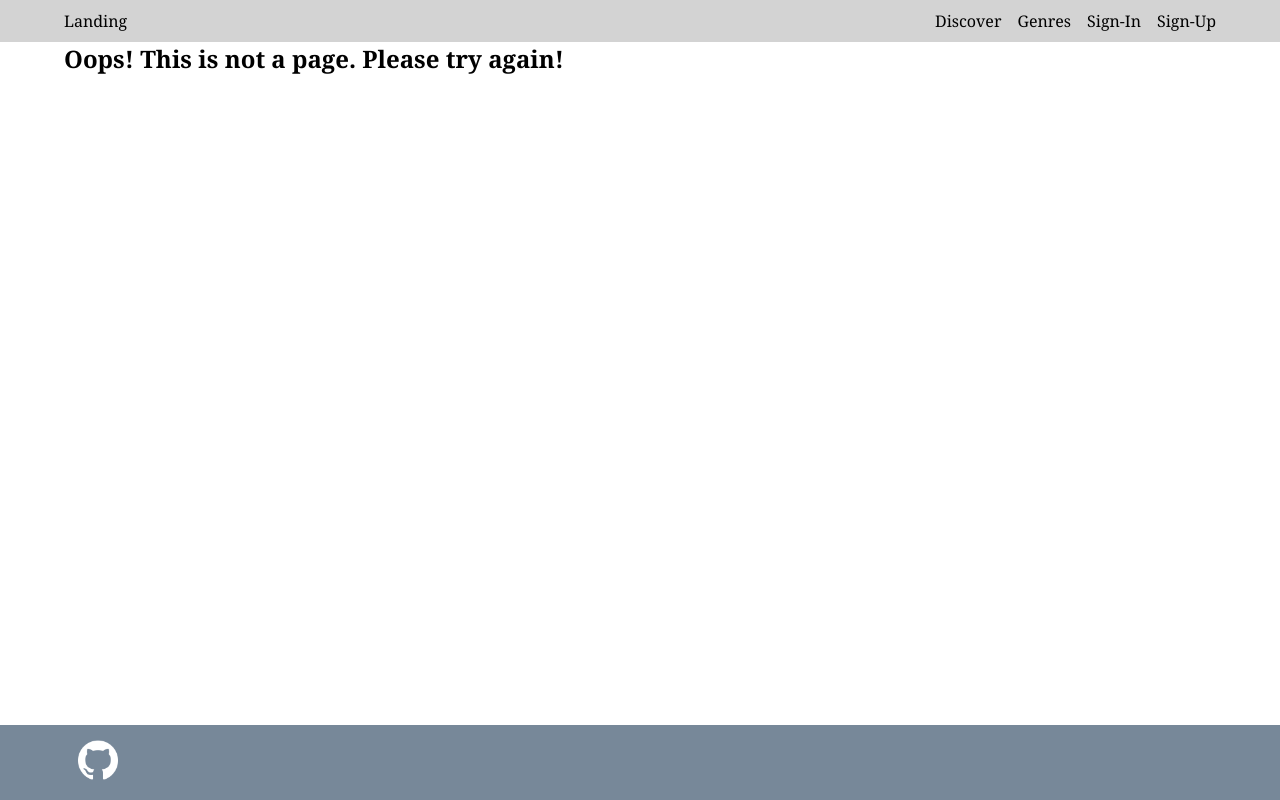
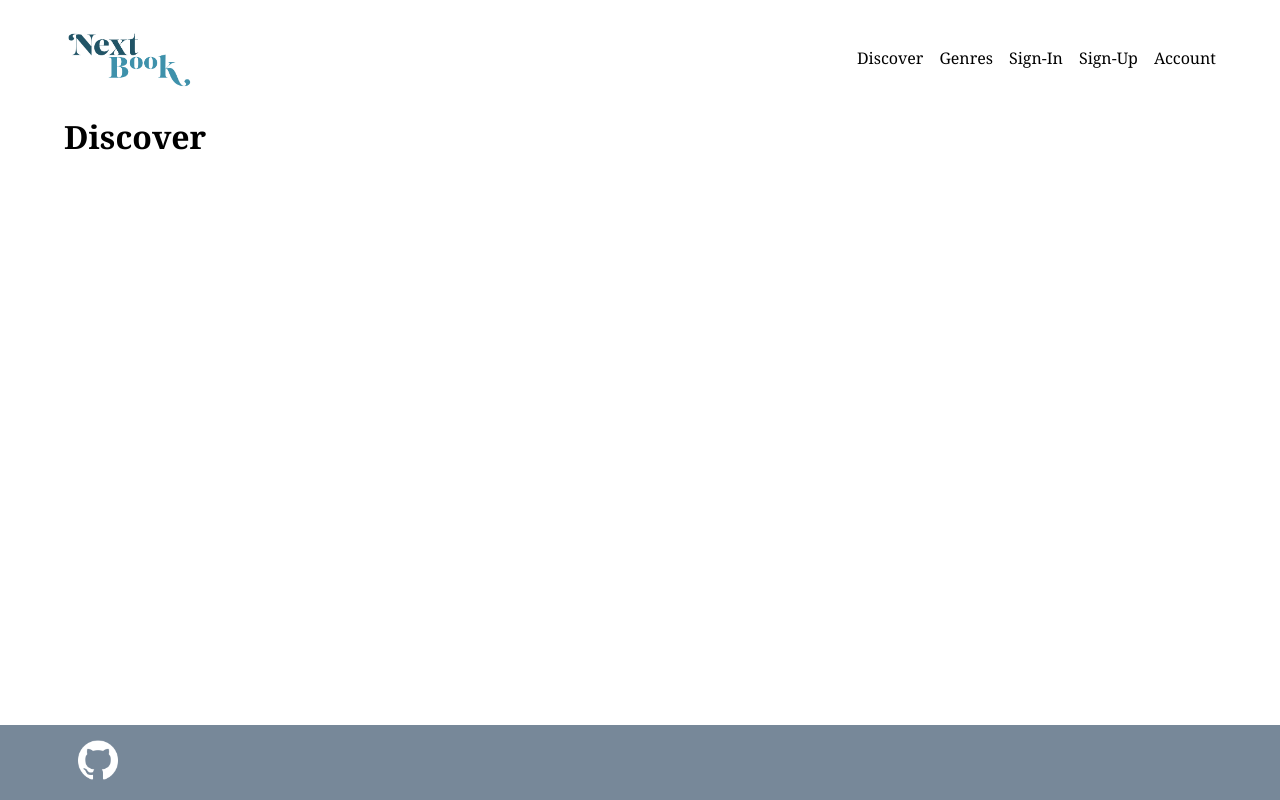
Before and after one commit to christinab980/bookProject, a React (Vite) app in the folder react-ui/: page /account in a window 1280 px wide. Built offline with nearby package versions, Linux system fonts and the light colour scheme; no server answers.

Commit message:
adding logo and account route

```diff
--- a/react-ui/src/index.css
+++ b/react-ui/src/index.css
@@ -36,8 +36,11 @@ footer img {
 /* header stylings  */
 
 header {
-  background-color: lightgray;
   padding: 10px 0;
+}
+
+.logo {
+  height: 90px;
 }
 
 /* navigation stylings  */
--- /dev/null
+++ b/react-ui/src/navs/logo.json
@@ -0,0 +1,8 @@
+[
+    {
+        "href": "/",
+        "id": 101,
+        "name": "Landing",
+        "src": "./book project logo_text.png"
+    }
+]
--- a/react-ui/src/navs/navs.json
+++ b/react-ui/src/navs/navs.json
@@ -1,9 +1,4 @@
 [
-    {
-        "href": "/",
-        "id": 101,
-        "name": "Landing"
-    },
     {
         "href": "/discover",
         "id": 102,
@@ -23,5 +18,10 @@
         "href": "/sign-up",
         "id": 105,
         "name": "Sign-Up"
+    },
+    {
+        "href": "/account",
+        "id": 106,
+        "name": "Account"
     }
 ]
--- a/react-ui/src/sectioning/header.jsx
+++ b/react-ui/src/sectioning/header.jsx
@@ -1,15 +1,18 @@
 import React from 'react';
 import data from "../navs/navs.json"
 import { NavLink } from 'react-router-dom';
+import logo from "../navs/logo.json"
+import "../index.css"
 
 const Header = () => {
     const navs = data.map(nav => <NavLink key={nav.href} to={nav.href}>{nav.name}</NavLink>);
+    const home = logo.map(nav => <NavLink key={nav.href} to={nav.href}><img className="logo" src={nav.src} /> </NavLink>)
 
     return (
         <header>
-            <div className="y-navs y-wrap">{navs} </div>
+            <div className="y-navs y-wrap">{home} {navs} </div>
         </header>
     );
-  };
+};
 
-  export default Header;
+export default Header;
--- a/react-ui/src/sectioning/main.jsx
+++ b/react-ui/src/sectioning/main.jsx
@@ -1,6 +1,6 @@
 import React from 'react';
 import { Routes, Route } from "react-router-dom"
-import {Discover, Error, Genres, Landing, SignIn, SignUp } from "../views"
+import {Discover, Error, Genres, Landing, SignIn, SignUp, Account } from "../views"
 
 const Main = () => {
     return (
@@ -8,9 +8,10 @@ const Main = () => {
             <Routes>
                 <Route path="/discover" element={<Discover />} />
                 <Route path="/" element={<Landing />} />
-                <Route path="/Genres" element={<Genres />} />
-                <Route path="/Sign-in" element={<SignIn />} />
-                <Route path="/Sign-up" element={<SignUp />} />
+                <Route path="/genres" element={<Genres />} />
+                <Route path="/sign-in" element={<SignIn />} />
+                <Route path="/sign-up" element={<SignUp />} />
+                <Route path="/account" element={<Account />} />
                 <Route path="*" element={<Error />} />
             </Routes>
         </main>
--- /dev/null
+++ b/react-ui/src/views/account.jsx
@@ -0,0 +1,9 @@
+import React from 'react';
+
+const Account = () => {
+    return (
+        <h1>Discover</h1>
+    )
+};
+
+export default Account;
--- a/react-ui/src/views/index.js
+++ b/react-ui/src/views/index.js
@@ -4,5 +4,6 @@ import Genres from "./genres";
 import Landing from "./landing";
 import SignIn from "./signin";
 import SignUp from "./signup";
+import Account from "./account";
 
-export { Discover, Error, Genres, Landing, SignIn, SignUp };
+export { Discover, Error, Genres, Landing, SignIn, SignUp, Account };
```
Also changed, not shown: react-ui/public/book project logo.png (added), react-ui/public/book project logo_text.png (added).
